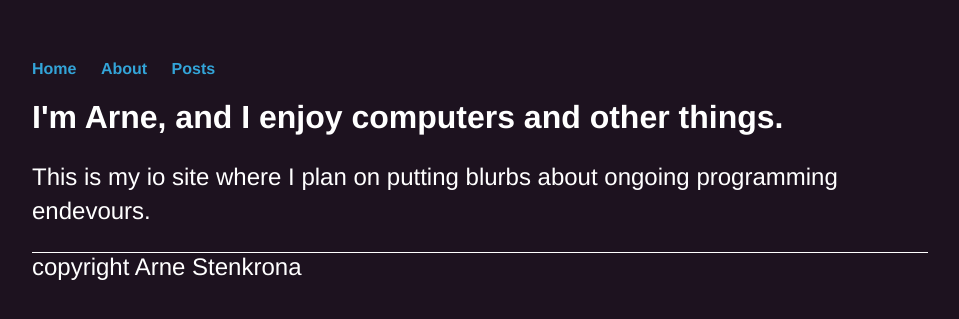
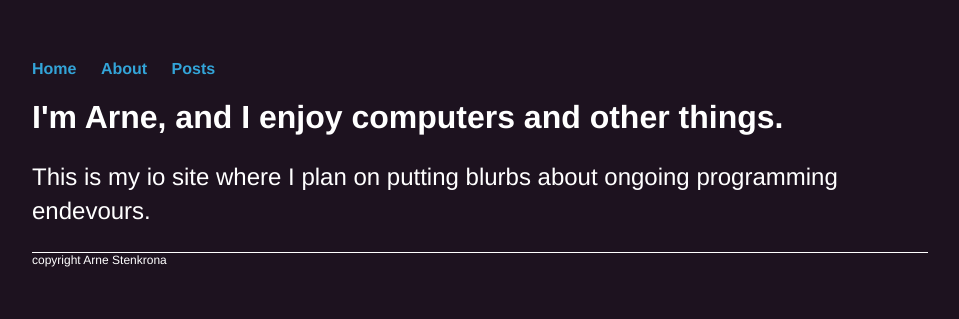
Before and after one commit to ArneStenkrona/ArneStenkrona.github.io, a Jekyll site: the page built from index.html, in a window 1280 px wide. Shown: the top 319 px of the page, without its empty margins (160-1119 px from the left). Built offline with Jekyll 4.4.1, drawn with Linux system fonts in a browser that asks for light colours.

Commit message:
update styling

```diff
--- a/css/main.css
+++ b/css/main.css
@@ -61,7 +61,7 @@ ul.posts li {
 footer {
     font-family:'Helvetica', 'Arial', 'Sans-Serif';
     margin: 20px auto 40px;
-    font-size: 1.5em;
+    font-size: 0.75em;
     color: #ffffff;
 }
 
```
